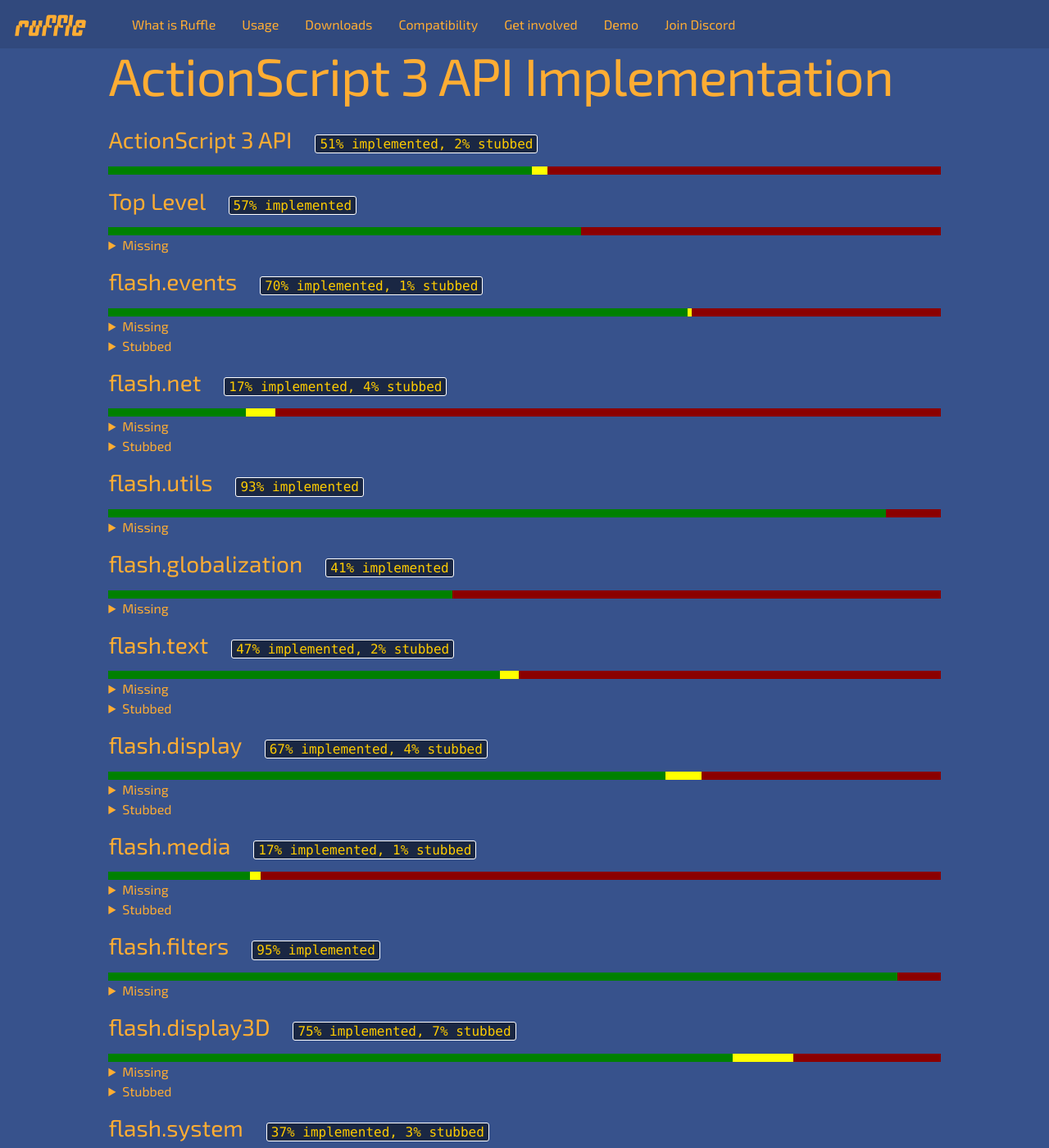
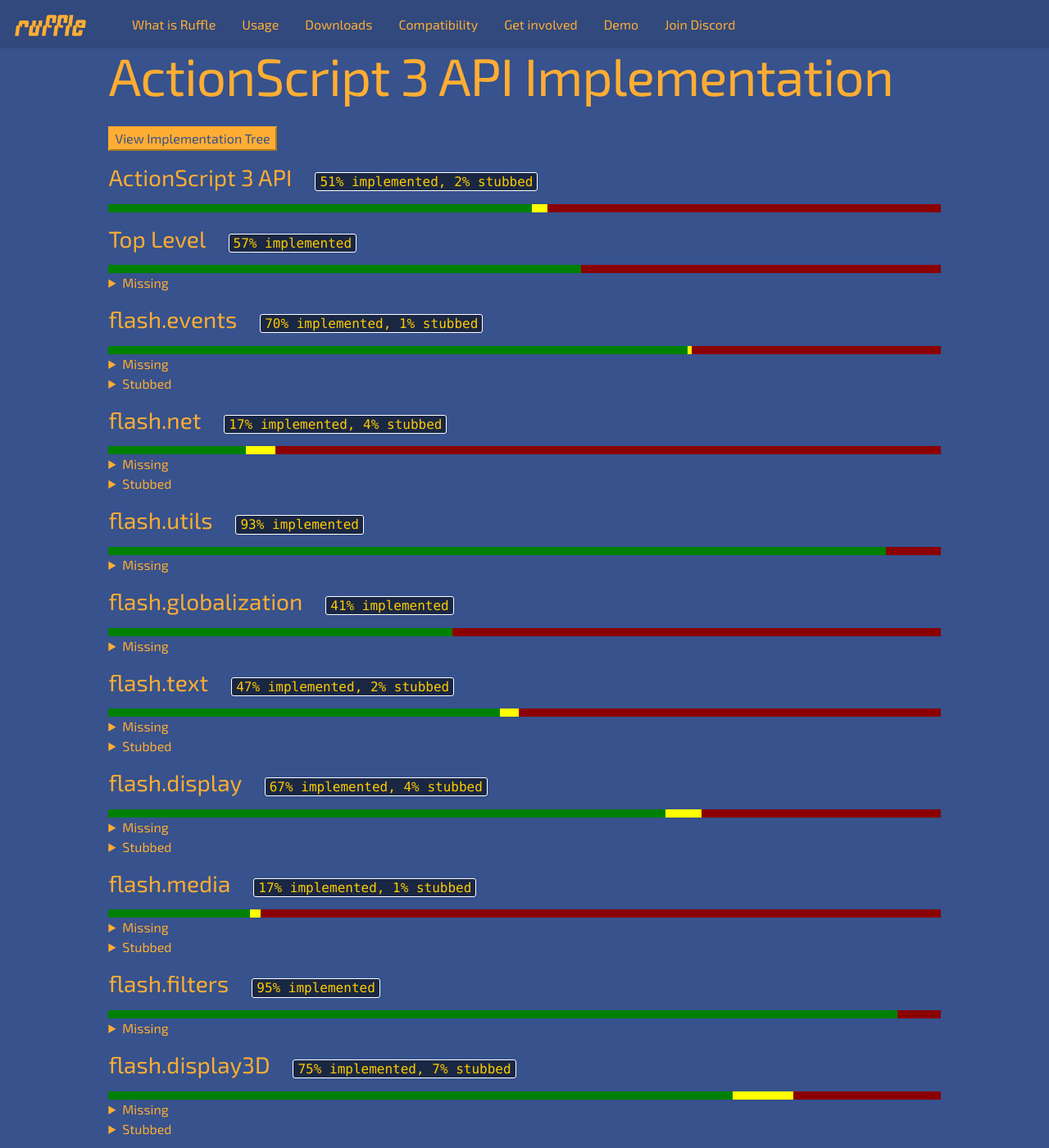
Before and after one commit to ruffle-rs/ruffle-rs.github.io, a Jekyll site: the page built from avm2.html, in a window 1280 px wide and 1400 px high. Shown: the whole window at 82% size. Built offline with Jekyll 4.4.1, drawn with Linux system fonts in a browser that asks for light colours.

```diff
--- a/avm2.html
+++ b/avm2.html
@@ -26,16 +26,20 @@ layout: default
   .wrapper {
     max-width: 100%;
   }
-  @media screen and (max-width: 1300px) {
-    svg {
-      display: none;
-    }
+  #classes svg {
+    display: none;
+  }
+  #btn {
+    background-color: var(--ruffle-orange);
+    border-color: var(--ruffle-orange);
+    color: var(--ruffle-blue);
   }
 </style>
 
 <section class="section content">
   <h1>ActionScript 3 API Implementation</h1>
 
+  <button id="btn">View Implementation Tree</button>
   <div id="classes"></div>
 </section>
 <script>
```
Also changed, not shown: _includes/footer.html (+13 -0 lines).
